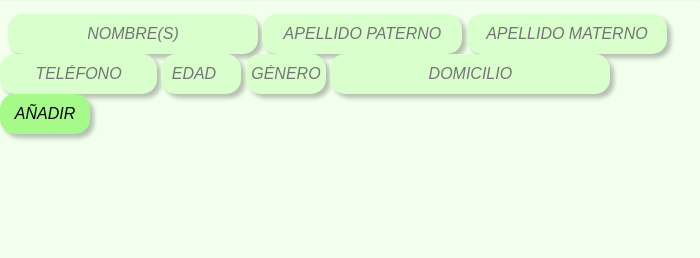
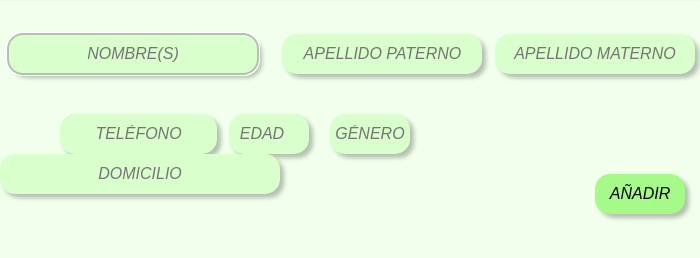
Before and after one commit to P4CM4N890/Proyecto-DB, an Electron app: page Programa/html/agregarPaciente.html in a window 700 px wide. Shown: the part 66-324 px from the top of the page. Drawn offline with Linux system fonts and the light colour scheme; no server answers.

Commit message:
UD: Diseño de Registro
Ya quedó el diseño para registrar a un nuevo paciente

```diff
--- a/Programa/css/styles.css
+++ b/Programa/css/styles.css
@@ -439,12 +439,22 @@ p {
     width: 200px;
 }
 
+.aP {
+    margin-left: 20px;
+}
+
+.aM {
+    margin: 40px 0 0 8px;
+}
+
 .telP {
     width: 157px;
+    margin-left: 60px;
 }
 
 .edad, .generoP {
     width: 80px;
+    margin: 40px 8px 0 8px;
 }
 
 .dirP {
@@ -458,8 +468,10 @@ p {
     border: none;
     border-radius: 15px;
     box-shadow: 4px 4px 4px 0px #B5C0B2;
+    float: right;
+    margin: 20px 15px 0 0;
 }
 
-input:focus{
+input:focus, button[type=submit] {
     outline-color: #B5C0B2;
 }
--- a/Programa/db/conexión.js
+++ b/Programa/db/conexión.js
@@ -59,8 +59,9 @@ function getValues() {
     paciente.push(registro.edad);
     paciente.push(registro.gen);
     paciente.push(registro.dir);
+
     form.reset();
-    console.log(paciente);
+    form.elements[0].focus();
 
     setPatients();
     paciente = []
--- a/Programa/html/agregarPaciente.html
+++ b/Programa/html/agregarPaciente.html
@@ -6,7 +6,7 @@
     <meta name="viewport" content="width=device-width, initial-scale=1.0">
     <link rel="stylesheet" href="../css/styles.css">
     <link rel="stylesheet" href="../css/boostrap.min.css">
-    <title>Configuración</title>
+    <title>Nuevo Paciente</title>
 </head>
 <body id="cuerpo">
     <div class="ventana">
@@ -16,10 +16,11 @@
 
         <div class="contendor">
             <form action="javascript:void(0)" name="pacienteForm" onsubmit="getValues()">
-                <input class="inputP nombreP" type="text" placeholder="NOMBRE(S)" required>
-                <input class="inputP apellidos" type="text" placeholder="APELLIDO PATERNO" required>
-                <input class="inputP apellidos" type="text" placeholder="APELLIDO MATERNO" required>
+                <input class="inputP nombreP" type="text" placeholder="NOMBRE(S)" required autofocus>
+                <input class="inputP apellidos aP" type="text" placeholder="APELLIDO PATERNO" required>
+                <input class="inputP apellidos aM" type="text" placeholder="APELLIDO MATERNO" required>
                 <input class="inputP telP" type="tel" placeholder="TELÉFONO" maxlength="10" pattern="[0-9]{10}" required>
+
                 <input class="inputP edad" type="number" placeholder="EDAD" maxlength="2" pattern="[0-9]{2}" required>
                 <input class="inputP generoP" type="text" placeholder="GÉNERO" maxlength="1" required pattern="[fm]">
                 <input class="inputP dirP" type="text" placeholder="DOMICILIO" required>
```
